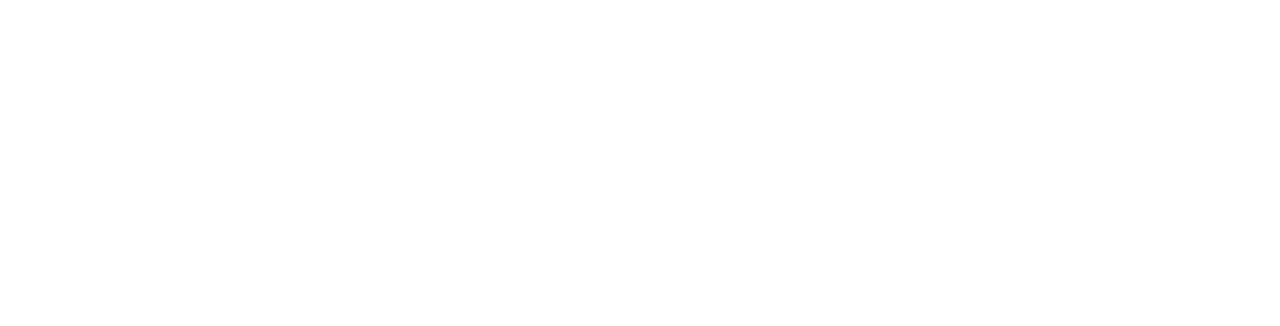
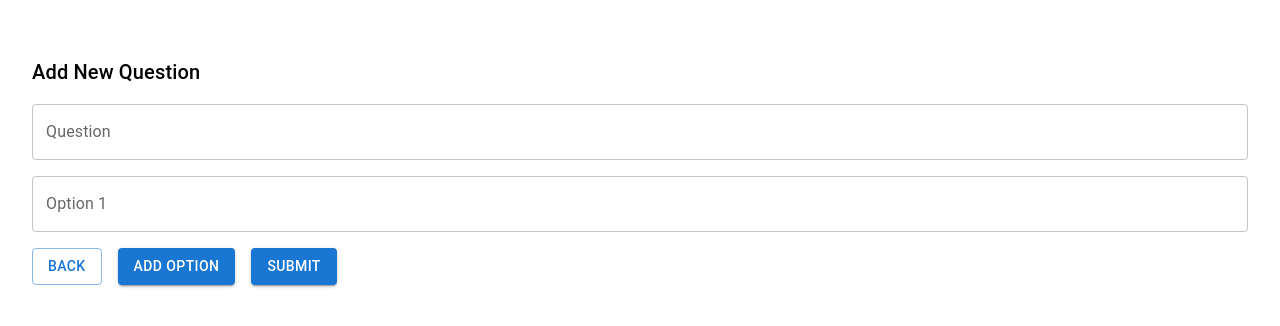
Before and after one commit to fulldev319/teamway, a React (Create React App) app in the folder frontend/: page /add-question in a window 1280 px wide. Before the commit this address had no page. Shown: the top 326 px of the page. Built offline with nearby package versions, Linux system fonts and the light colour scheme.

Commit message:
add feature to create question

```diff
--- a/frontend/src/App.js
+++ b/frontend/src/App.js
@@ -4,6 +4,7 @@ import { createTheme, ThemeProvider } from "@mui/material/styles";
 import LandingPage from "./components/LandingPage";
 import QuestionPage from "./components/QuestionPage";
 import ResultPage from "./components/ResultPage";
+import AddQuestionForm from "./components/AddQuestionForm";
 
 const theme = createTheme({
   palette: {
@@ -20,6 +21,7 @@ const App = () => (
         <Route path="/" exact element={<LandingPage />} />
         <Route path="/questions" element={<QuestionPage />} />
         <Route path="/result" element={<ResultPage />} />
+        <Route path="/add-question" element={<AddQuestionForm />} />
       </Routes>
     </Router>
   </ThemeProvider>
--- /dev/null
+++ b/frontend/src/components/AddQuestionForm.js
@@ -0,0 +1,94 @@
+// src/components/AddQuestionForm.js
+import React, { useState } from "react";
+import { TextField, Button, Box, Typography } from "@mui/material";
+import axios from "axios";
+import { useNavigate } from "react-router-dom";
+
+const AddQuestionForm = () => {
+  const navigate = useNavigate();
+  const [question, setQuestion] = useState("");
+  const [options, setOptions] = useState([""]);
+  const [message, setMessage] = useState("");
+
+  const handleAddOption = () => {
+    setOptions([...options, ""]);
+  };
+
+  const handleOptionChange = (index, event) => {
+    const newOptions = options.slice();
+    newOptions[index] = event.target.value;
+    setOptions(newOptions);
+  };
+
+  const handleSubmit = async (event) => {
+    event.preventDefault();
+    try {
+      const response = await axios.post("http://localhost:5000/questions", {
+        question,
+        options,
+      });
+      setMessage(response.data.message);
+      setQuestion("");
+      setOptions([""]);
+    } catch (error) {
+      setMessage("Failed to add question.");
+    }
+  };
+
+  const handleHome = () => {
+    navigate("/");
+  };
+
+  return (
+    <Box component="form" onSubmit={handleSubmit} sx={{ mt: 3, p: 4 }}>
+      <Typography variant="h6">Add New Question</Typography>
+      <TextField
+        fullWidth
+        label="Question"
+        value={question}
+        onChange={(e) => setQuestion(e.target.value)}
+        sx={{ mt: 2 }}
+      />
+      {options.map((option, index) => (
+        <TextField
+          key={index}
+          fullWidth
+          label={`Option ${index + 1}`}
+          value={option}
+          onChange={(e) => handleOptionChange(index, e)}
+          sx={{ mt: 2 }}
+        />
+      ))}
+      <Button
+        variant="outlined"
+        color="primary"
+        onClick={handleHome}
+        sx={{ mt: 2 }}
+      >
+        Back
+      </Button>
+      <Button
+        variant="contained"
+        onClick={handleAddOption}
+        sx={{ mt: 2, ml: 2 }}
+      >
+        Add Option
+      </Button>
+      <Button
+        type="submit"
+        variant="contained"
+        color="primary"
+        sx={{ mt: 2, ml: 2 }}
+      >
+        Submit
+      </Button>
+      {message && (
+        <Typography variant="body2" color="info" sx={{ mt: 2 }}>
+          {message}
+        </Typography>
+      )}
+    </Box>
+  );
+};
+
+export default AddQuestionForm;
--- a/frontend/src/components/LandingPage.js
+++ b/frontend/src/components/LandingPage.js
@@ -10,11 +10,19 @@ const LandingPage = () => (
       </Typography>
       <Button
         variant="contained"
-        color="primary"
         component={Link}
         to="/questions"
+        sx={{ mt: 2 }}
       >
         Start Personality Test
+      </Button>
+      <Button
+        component={Link}
+        to="/add-question"
+        variant="contained"
+        sx={{ mt: 2, ml: 2 }}
+      >
+        Add New Question
       </Button>
     </Box>
   </Container>
```
Also changed, not shown: 1 other file (tests, documents, lock files or other folders).
